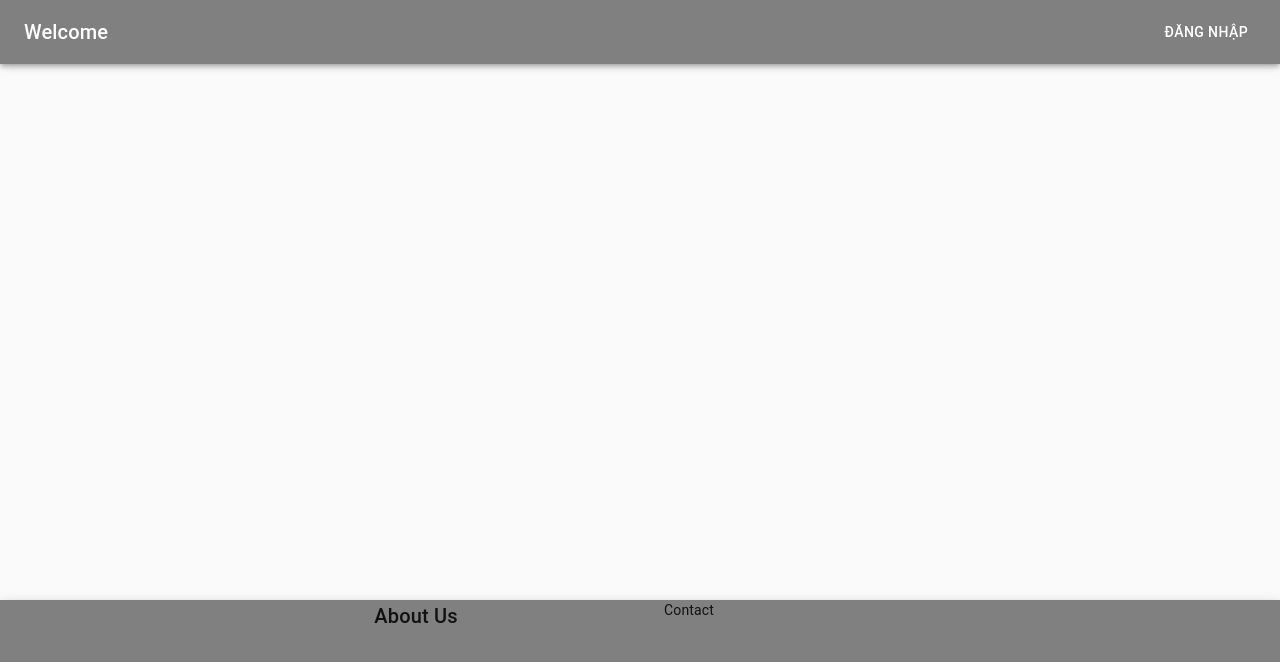
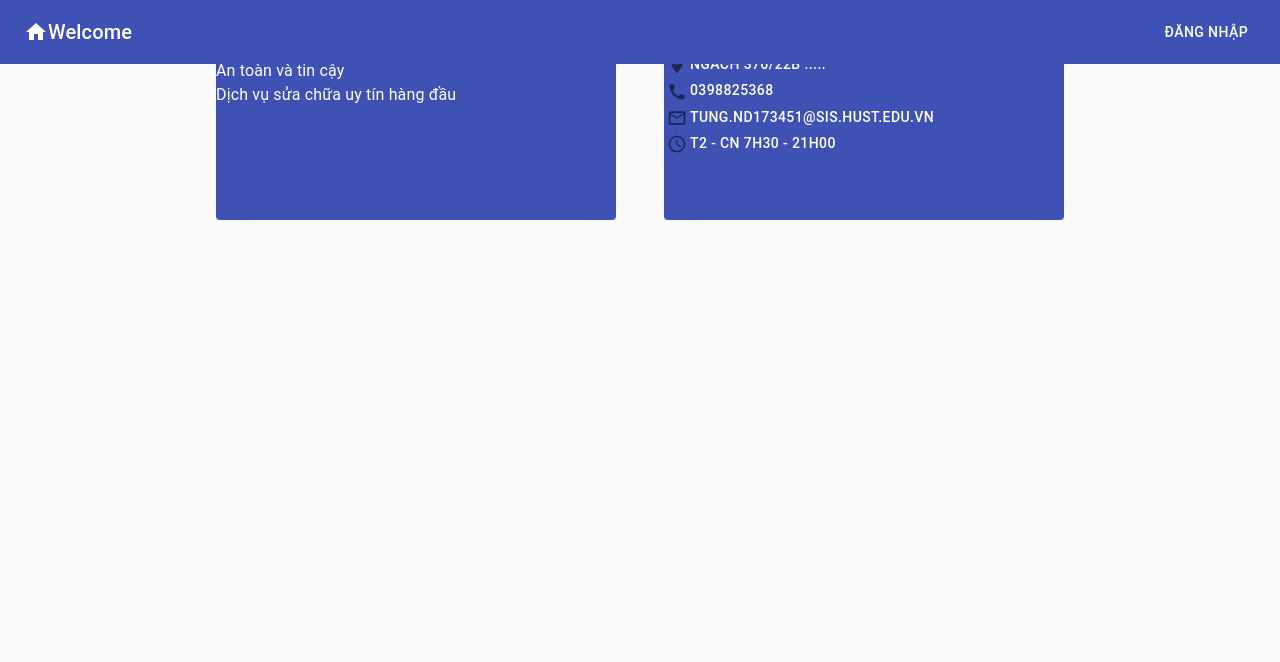
Before and after one commit to nguyendoantung/e-maintenance-system, a React (Create React App) app in the folder front-end/e-maintenance-system/: page / in a window 1280 px wide. Shown: the top 662 px of the page. Built offline with nearby package versions, Linux system fonts and the light colour scheme; no server answers.

Commit message:
change front-end to make content

```diff
--- /dev/null
+++ b/front-end/e-maintenance-system/src/components/IconInfor/index.js
@@ -0,0 +1,14 @@
+import React from "react";
+import IconButton from "@material-ui/core/IconButton";
+import Tooltip from "@material-ui/core/Tooltip";
+
+export default ({ title, children, ...props }) => {
+  if (!title) return <IconButton size="small">{children}</IconButton>;
+  return (
+    <Tooltip title={title} {...props}>
+      <IconButton size="small" aria-label={title}>
+        {children}
+      </IconButton>
+    </Tooltip>
+  );
+};
--- a/front-end/e-maintenance-system/src/page/home/AboutUs.js
+++ b/front-end/e-maintenance-system/src/page/home/AboutUs.js
@@ -1,12 +1,15 @@
 import React from "react";
-import BuildIcon from '@material-ui/icons/Build';
-import { Box, Typography, Button, Card, CardContent } from "@material-ui/core";
+import { Typography } from "@material-ui/core";
 
 const AboutUs = () => {
   return (
-    <Typography variant="h6" gutterBottom style={{ textAlign: "center" }}>
-      About Us
-    </Typography>
+    <>
+      <Typography variant="h6" gutterBottom style={{ textAlign: "center" }}>
+        Về chúng tôi
+      </Typography>
+      <Typography>An toàn và tin cậy</Typography>
+      <Typography>Dịch vụ sửa chữa uy tín hàng đầu</Typography>
+    </>
   );
 };
 
--- a/front-end/e-maintenance-system/src/page/home/Contact.js
+++ b/front-end/e-maintenance-system/src/page/home/Contact.js
@@ -1,9 +1,43 @@
 import React from "react";
 import LocationOnIcon from "@material-ui/icons/LocationOn";
-import { Box, Typography, Button, Card, CardContent } from "@material-ui/core";
+import { Box, Typography } from "@material-ui/core";
+import CallIcon from "@material-ui/icons/Call";
+import IconInfor from "../../components/IconInfor";
+import EmailOutlinedIcon from "@material-ui/icons/EmailOutlined";
+import QueryBuilderOutlinedIcon from "@material-ui/icons/QueryBuilderOutlined";
 
 const Contact = () => {
-  return <div>Contact</div>
+  return (
+    <>
+      <Typography variant="h6" style={{ textAlign: "center" }}>
+        Liên hệ
+      </Typography>
+      <Box>
+        <IconInfor placement="top">
+          <LocationOnIcon fontSize="small" />
+        </IconInfor>
+        <Typography variant="button">Ngách 376/22B .....</Typography>
+      </Box>
+      <Box>
+        <IconInfor placement="top">
+          <CallIcon fontSize="small" />
+        </IconInfor>
+        <Typography variant="button">0398825368</Typography>
+      </Box>
+      <Box>
+        <IconInfor placement="top">
+          <EmailOutlinedIcon fontSize="small" />
+        </IconInfor>
+        <Typography variant="button">tung.nd173451@sis.hust.edu.vn</Typography>
+      </Box>
+      <Box>
+        <IconInfor placement="top">
+          <QueryBuilderOutlinedIcon fontSize="small" />
+        </IconInfor>
+        <Typography variant="button">T2 - CN 7h30 - 21h00</Typography>
+      </Box>
+    </>
+  );
 };
 
 export default Contact;
--- /dev/null
+++ b/front-end/e-maintenance-system/src/page/home/Content.js
@@ -0,0 +1,16 @@
+import React from "react";
+import Footer from "./Footer";
+import Container from "@material-ui/core/Container";
+
+const Content = () => {
+  return (
+    <>
+      <Container>
+        <div>This is content</div>
+        <Footer />
+      </Container>
+    </>
+  );
+};
+
+export default Content;
--- a/front-end/e-maintenance-system/src/page/home/Footer.js
+++ b/front-end/e-maintenance-system/src/page/home/Footer.js
@@ -12,7 +12,8 @@ const useStyles = makeStyles((theme) => ({
   paper: {
     height: 200,
     width: 400,
-    backgroundColor: "gray",
+    backgroundColor: "#3f51b5",
+    color: "white"
   },
   control: {
     padding: theme.spacing(2),
--- a/front-end/e-maintenance-system/src/page/home/HomePage.js
+++ b/front-end/e-maintenance-system/src/page/home/HomePage.js
@@ -1,9 +1,31 @@
 import React from "react";
 import Profile from "../../components/Profile";
 import { makeStyles } from "@material-ui/core/styles";
+import PropTypes from "prop-types";
 import { AppBar, Toolbar, Typography, Button, Modal } from "@material-ui/core";
 import LoginPage from "../login/LoginPage";
 import Footer from "./Footer";
+import Content from "./Content";
+import HomeIcon from "@material-ui/icons/Home";
+import useScrollTrigger from "@material-ui/core/useScrollTrigger";
+
+function ElevationScroll(props) {
+  const { children, window } = props;
+  const trigger = useScrollTrigger({
+    disableHysteresis: true,
+    threshold: 0,
+    target: window ? window() : undefined,
+  });
+
+  return React.cloneElement(children, {
+    elevation: trigger ? 4 : 0,
+  });
+}
+
+ElevationScroll.propTypes = {
+  children: PropTypes.element.isRequired,
+  window: PropTypes.func,
+};
 
 const useStyles = makeStyles((theme) => ({
   root: {
@@ -37,14 +59,11 @@ const HomePage = () => {
   };
   return (
     <>
-      <AppBar
-        position="fixed"
-        style={{
-          backgroundColor: "gray",
-        }}
-      >
+      <ElevationScroll>
+        <AppBar position="fixed">
           <Toolbar>
             <>
+              <HomeIcon />
               <Typography variant="h6" className={classes.title}>
                 Welcome
               </Typography>
@@ -68,18 +87,8 @@ const HomePage = () => {
             </>
           </Toolbar>
         </AppBar>
-      <AppBar
-        position="fixed"
-        style={{
-          top: "auto",
-          bottom: 0,
-          backgroundColor: "gray",
-        }}
-      >
-        <Toolbar>
-          <Footer />
-        </Toolbar>
-      </AppBar>
+      </ElevationScroll>
+      <Content position="relative" />
     </>
   );
 };
```
Also changed, not shown: front-end/e-maintenance-system/src/image/maintenance_background.jpg (added), front-end/e-maintenance-system/src/image/preventive-maintenance.jpg (added). Lines whose indentation alone changed are shown as unchanged.
